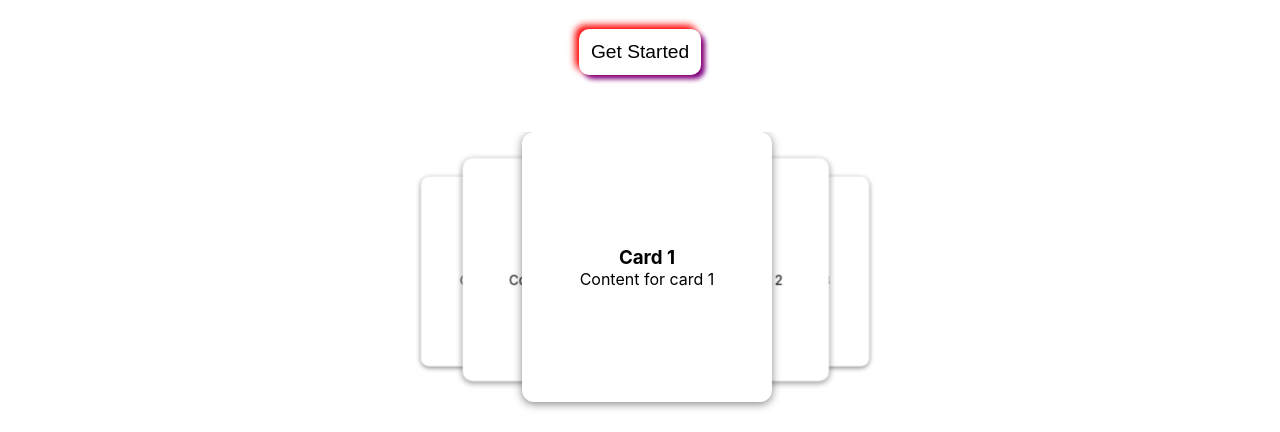
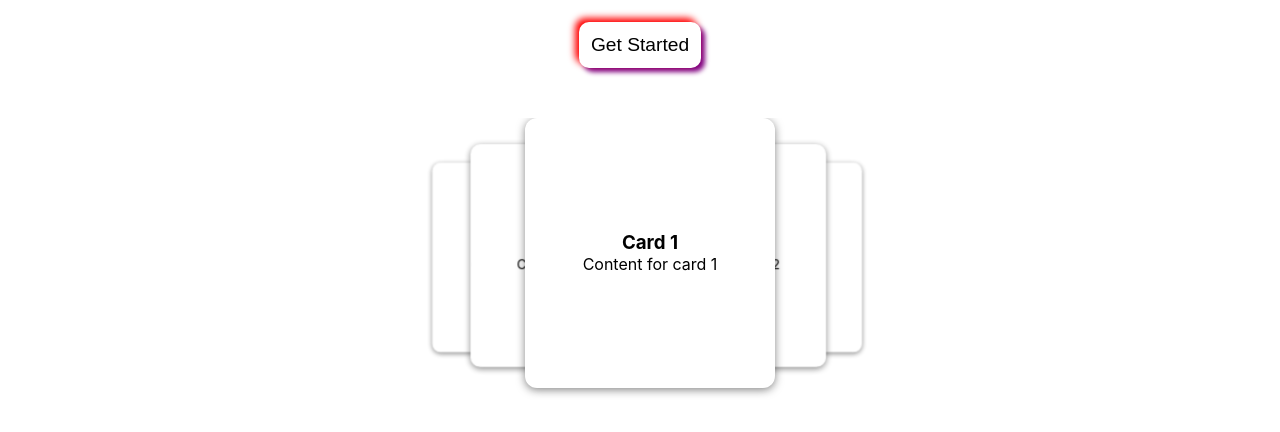
Before and after one commit to Resham8/Entry, a website: page public/index.html in a window 1280 px wide. Shown: the part 407-839 px from the top of the page. Drawn offline with nearby package versions, Linux system fonts and the light colour scheme.

Commit message:
Fixed slider css
fixed the overflow when using the slider

```diff
--- a/public/index.html
+++ b/public/index.html
@@ -78,7 +78,7 @@
         effect: "coverflow",
         grabCursor: true,
         centeredSlides: true,
-        slidesPerView: 3,
+        slidesPerView: "auto",
         loop: true,
         spaceBetween: 30,
         coverflowEffect: {
@@ -88,17 +88,20 @@
           modifier: 1.5,
           slideShadows: false,
         },
-        pagination: {
-          el: ".swiper-pagination",
-        },
-        breakpoints: {    // responsiveness
+        breakpoints: {
+          0: {
+            slidesPerView: 1,
+            spaceBetween: 10
+          },
+          480: {
+            slidesPerView: 2,
+            spaceBetween: 20
+          },
           768: {
             slidesPerView: 3,
-          },
-          480: {
-            slidesPerView: 1,
-          },
-        },
+            spaceBetween: 30
+          }
+        }
       });
     </script>
   </body>
--- a/public/style.css
+++ b/public/style.css
@@ -102,10 +102,9 @@ body {
 /* index.html */
 
 .landing-container {
-  width: 100vw;
-  min-height: 100vh;
-  overflow-x: hidden;
-  overflow-y: hidden;
+  width: 100%;
+  max-width: 100%;
+  overflow-x: clip;
 }
 
 .nav {
@@ -118,7 +117,7 @@ body {
 
 .hero-section {
   width: 100vw;
-  height: 50vh;
+  /* height: 50vh; */
   display: flex;
   flex-direction: column;
   align-items: center;
@@ -171,7 +170,8 @@ body {
 .carousel-container {
   width: 100%;
   height: 300px;
-  overflow: hidden;
+  max-width: 100vw;
+  padding: 0 15px;
   display: flex;
   flex-direction: column;
   justify-content: center;
@@ -181,7 +181,7 @@ body {
 
 .swiper {
   width: 60%;
-  max-width: 1200px;
+  max-width: 1440px;
   height: 100%;
   margin: auto;
 }
```
